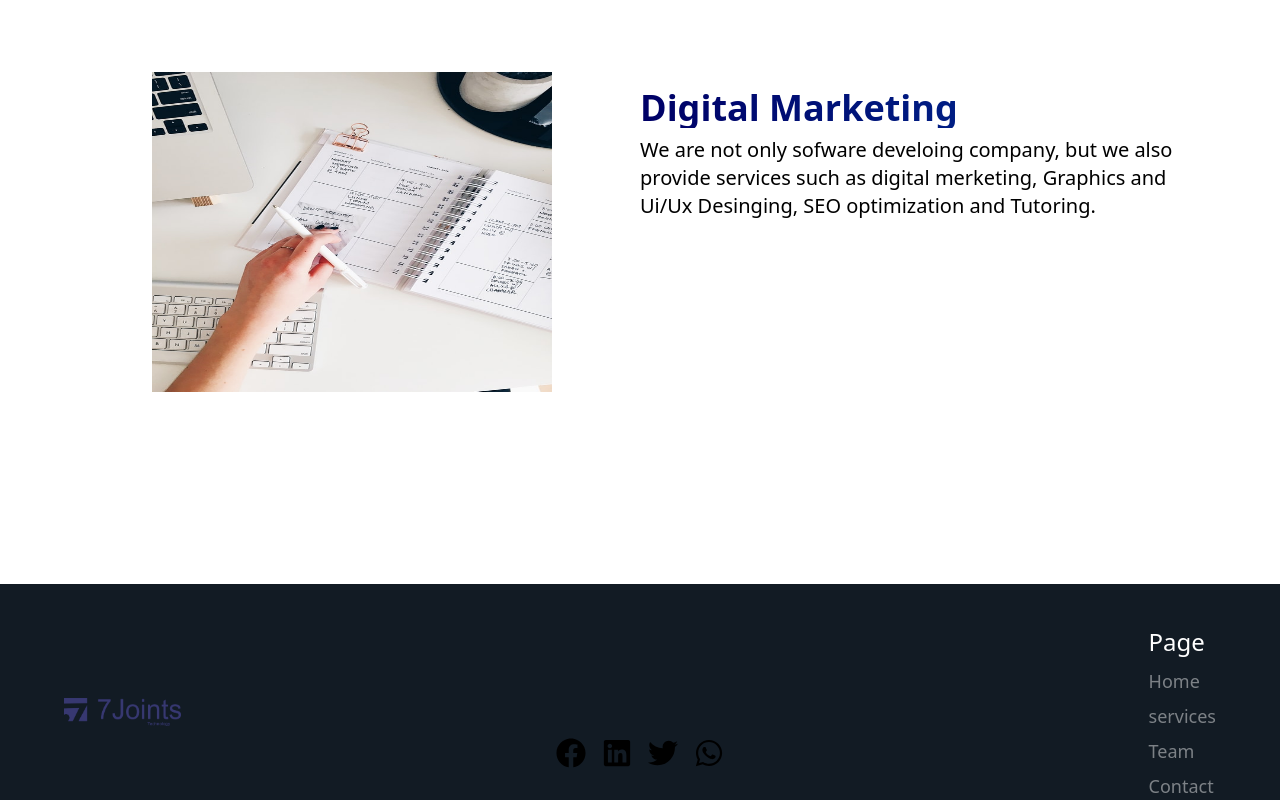
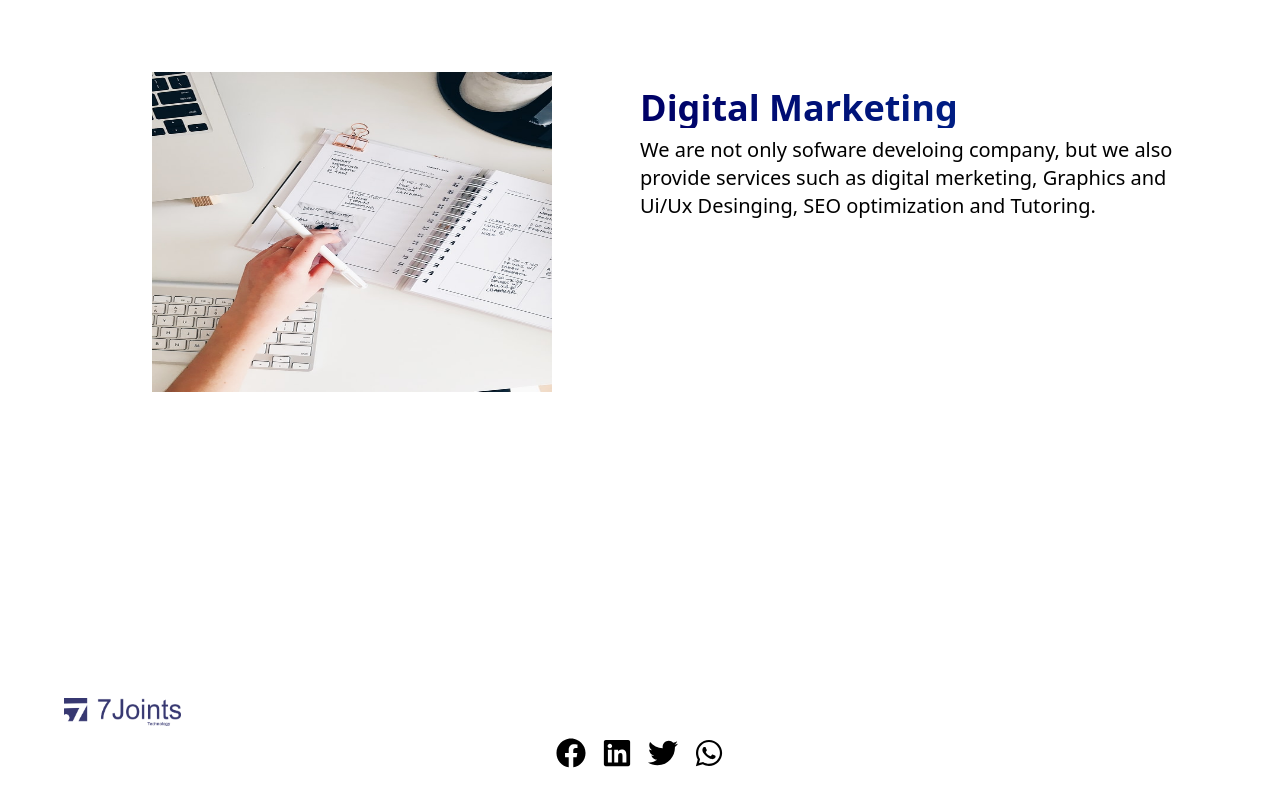
Before and after one commit to 7-joint-tech/official-7joint, a React (Vite) app: page / in a window 1280 px wide. Shown: the part 3072-3872 px from the top of the page. Built offline with nearby package versions, Linux system fonts and the light colour scheme.

Commit message:
nav bar colour change on scroll

```diff
--- a/src/Footer/Footer.jsx
+++ b/src/Footer/Footer.jsx
@@ -6,7 +6,7 @@ import {Link} from 'react-router-dom';
 
 const Footer = () => {
   return (
-    <footer className="relative top-0 left-0 w-full bg-[#121B24] dark:bg-[#DADADA] min-h-[200px] mt-[10rem]">
+    <footer className="relative top-0 left-0 w-full dark:bg-[#DADADA] min-h-[200px] mt-[10rem]">
         <div className="flex justify-between items-center w-[90%] mx-auto pt-10">
         <a href='#'>
           <img className="w-[117px]" src={logo} alt="" />
--- a/styles/custom.css
+++ b/styles/custom.css
@@ -1,6 +1,6 @@
 .nav_active {
 
-     background-color: #2121215e;
+     background-color: #DADADA;
      backdrop-filter: blur(12px);
 
 
@@ -39,7 +39,7 @@ box-shadow: 0px 5px 20px 5px rgba(0, 0, 0, 0.19);
 
   @media (max-width: 768px) {
    nav ul {
-     @apply hidden flex-col text-center bg-[#121212] dark:bg-[#f2f2f2] p-4 rounded-lg absolute top-[5em] w-[93vw] h-[50vh];
+     @apply hidden flex-col text-center bg-[#f2f2f2] p-4 rounded-lg absolute top-[5em] w-[93vw] h-[50vh];
      box-shadow: 0 5px 10px rgba(0, 0, 0, 0.2);
    }
 
```
